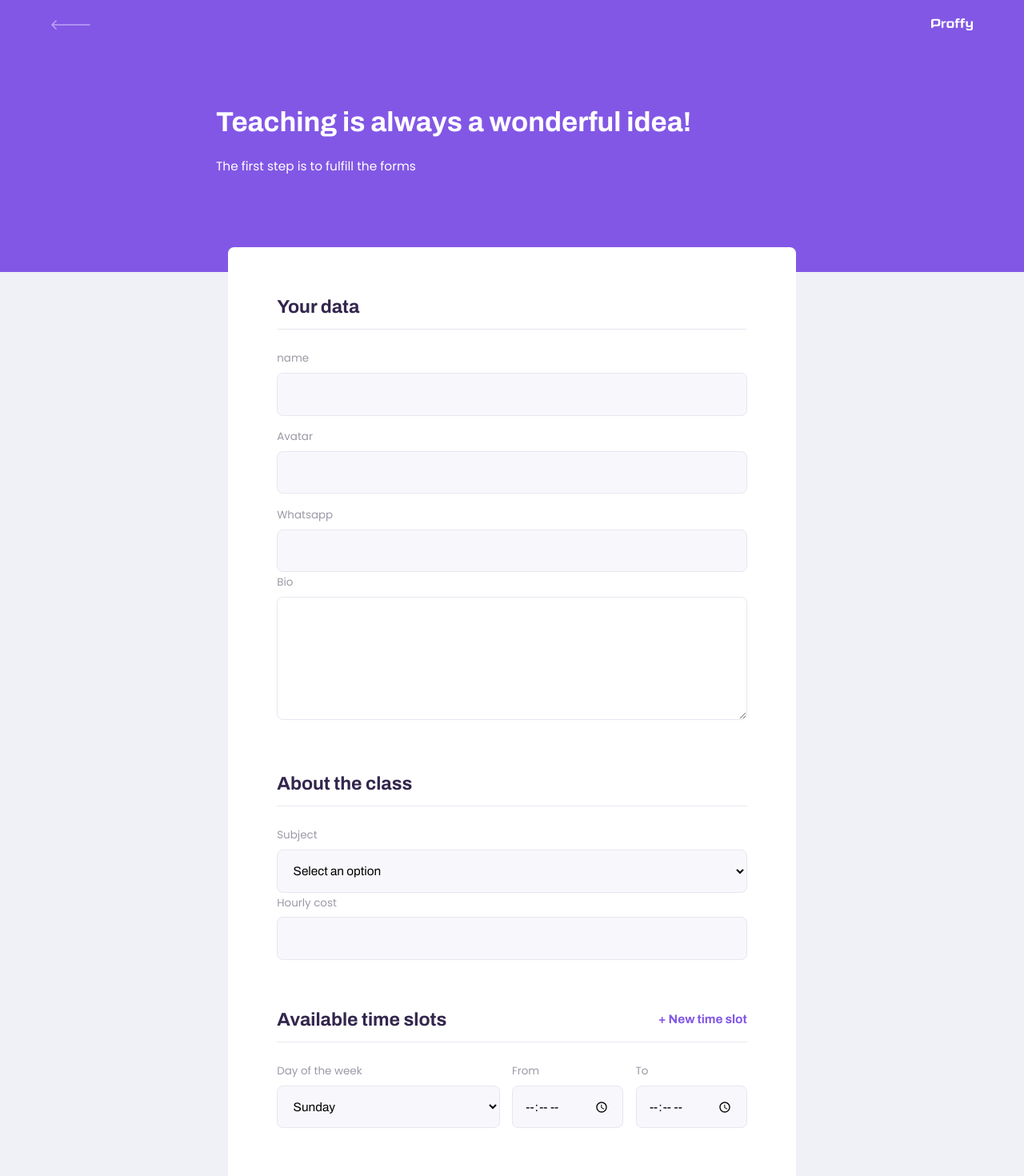
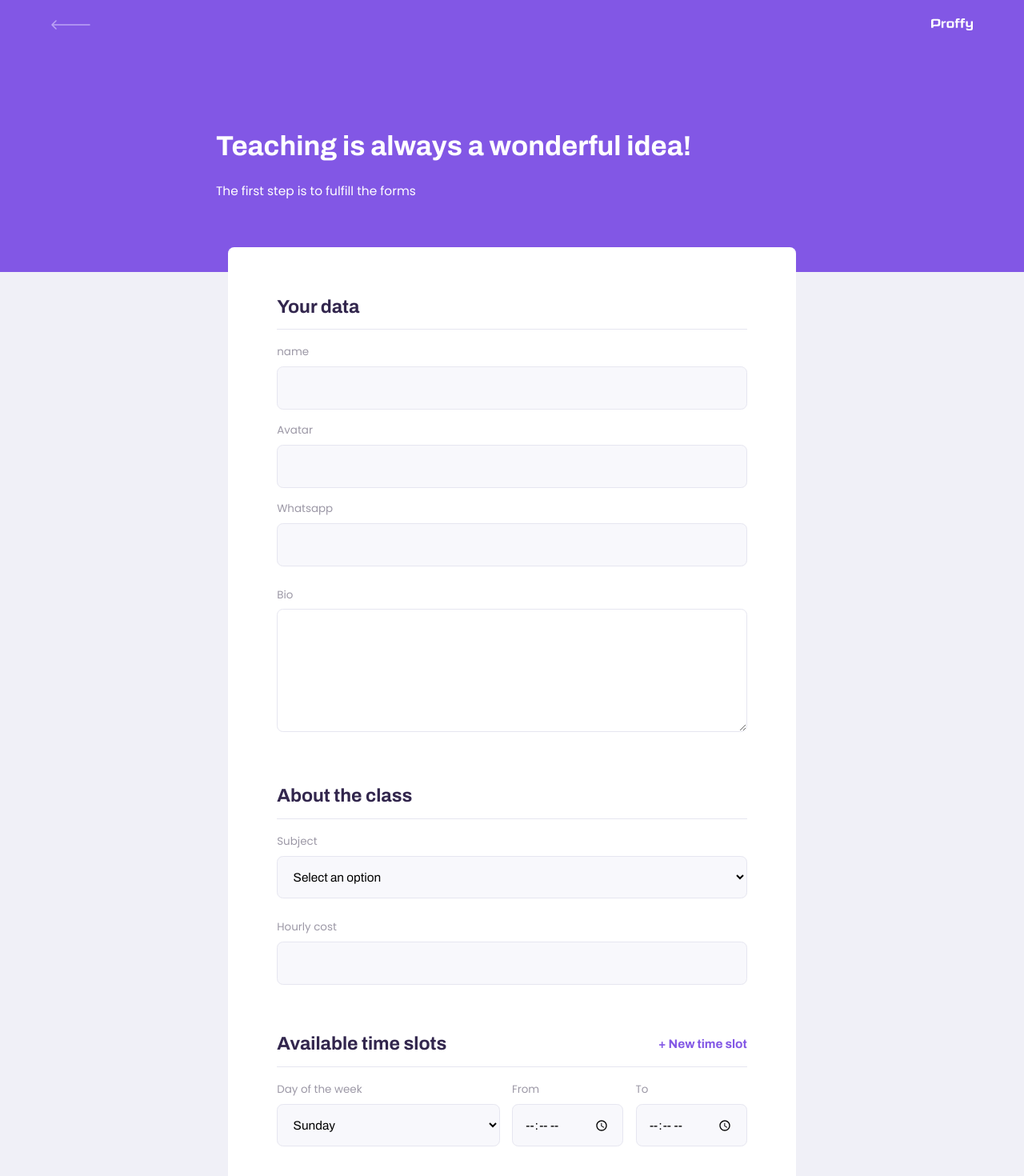
Before and after one commit to leost3/Proffy, a React (Create React App) app: page /give-classes in a window 1280 px wide. Shown: the top 1470 px of the page at 80% size. Built offline with nearby package versions, Linux system fonts and the light colour scheme.

Commit message:
chore: improve styles of tahcer form

```diff
--- a/src/pages/teacher-form/styles.css
+++ b/src/pages/teacher-form/styles.css
@@ -1,70 +1,63 @@
-#page-teacher-form {
+#page-teacher-form{
   width: 100vw;
   height: 100vh;
 }
 
-#page-teacher-form .page-header .header-content {
-  margin-bottom: 6.4rem;
+#page-teacher-form .page-header .header-content{
+  margin-top: 6.4rem;
 }
 
-#page-teacher-form main {
+#page-teacher-form main{
   background: var(--color-box-base);
-  width: 100%;
+  width: calc(100% - 2rem);
   max-width: 74rem;
   border-radius: 0.8rem;
   margin: -3.2rem auto 3.2rem;
-  padding-top: 6.4rem;
+  padding: 6.4rem 0 0;
   overflow: hidden;
 }
 
-#page-teacher-form main fieldset {
-  border: 0;
-  padding: 0 2.4rem;
+#page-teacher-form main fieldset{
+  border:0;
+  padding: 0 2rem;
 }
-
 #page-teacher-form main fieldset + fieldset{
   margin-top: 6.4rem;
 }
-
-#page-teacher-form main fieldset  legend {
+#page-teacher-form main fieldset legend{
   font: 700 2.4rem Archivo;
   color: var(--color-text-title);
-  margin-bottom: 2.4rem;
   display: flex;
   align-items: center;
   justify-content: space-between;
   width: 100%;
   padding-bottom: 1.6rem;
   border-bottom: 1px solid var(--color-line-in-white);
+  margin-bottom: 1.6rem;
 }
 
-#page-teacher-form main fieldset  legend button{
+#page-teacher-form main fieldset legend button {
   background: none;
-  border: none;
   color: var(--color-primary);
+  border: 0;
   font: 700 1.6rem Archivo;
   cursor: pointer;
   transition: color 0.2s;
 }
-
-#page-teacher-form main fieldset  legend button:hover{
+#page-teacher-form main fieldset legend button:hover {
   color: var(--color-primary-dark);
 }
 
-
-#page-teacher-form main fieldset  .input-block + .textarea-block
-#page-teacher-form main fieldset  .select-block + .input-block
-{
+#page-teacher-form main fieldset .input-block + .textarea-block,
+#page-teacher-form main fieldset .select-block + .input-block{
   margin-top: 2.4rem;
 }
 
 #page-teacher-form main label{
   color: var(--color-text-complement);
 }
-
-#page-teacher-form main footer {
+#page-teacher-form main footer{
   padding: 4rem 2.4rem;
-
   background: var(--color-box-footer);
   border-top: 1px solid var(--color-line-in-white);
   margin-top: 6.4rem;
@@ -88,37 +81,36 @@
   height: 5.6rem;
   background: var(--color-secondary);
   color: var(--color-button-text);
-  border: 0;
+  border:0;
   border-radius: 0.8rem;
-  cursor: pointer;
   font: 700 1.6rem Archivo;
   display: flex;
   align-items: center;
   justify-content: center;
-  text-decoration: none;
   transition: background-color 0.2s;
   margin-top: 3.2rem;
+  cursor: pointer;
 }
 
 #page-teacher-form main footer button:hover{
   background: var(--color-secondary-dark);
 }
 
-
-@media (min-width: 700px) {
-  #page-teacher-form {
+@media (min-width: 700px){
+  #page-teacher-form{
     max-width: 100vw;
   }
 
-  #page-teacher-form .page-header .header-content {
+  #page-teacher-form .page-header .header-content{
     margin-bottom: 0;
   }
 
-  #page-teacher-form main fieldset {
+
+  #page-teacher-form main fieldset{
     padding: 0 6.4rem;
   }
 
-  #page-teacher-form main .schedule-item {
+  #page-teacher-form main .schedule-item{
     display: grid;
     grid-template-columns: 2fr 1fr 1fr;
     column-gap: 1.6rem;
@@ -128,8 +120,7 @@
     margin-top: 0 !important;
   }
 
-
-  #page-teacher-form main footer {
+  #page-teacher-form main footer{
     padding: 4.0rem 6.4rem;
     display: flex;
     align-items: center;
@@ -141,10 +132,7 @@
   }
 
   #page-teacher-form main footer button{
+    margin: 0;
     width: 20rem;
-    margin-top: 0;
   }
-
-
-
 }
```
